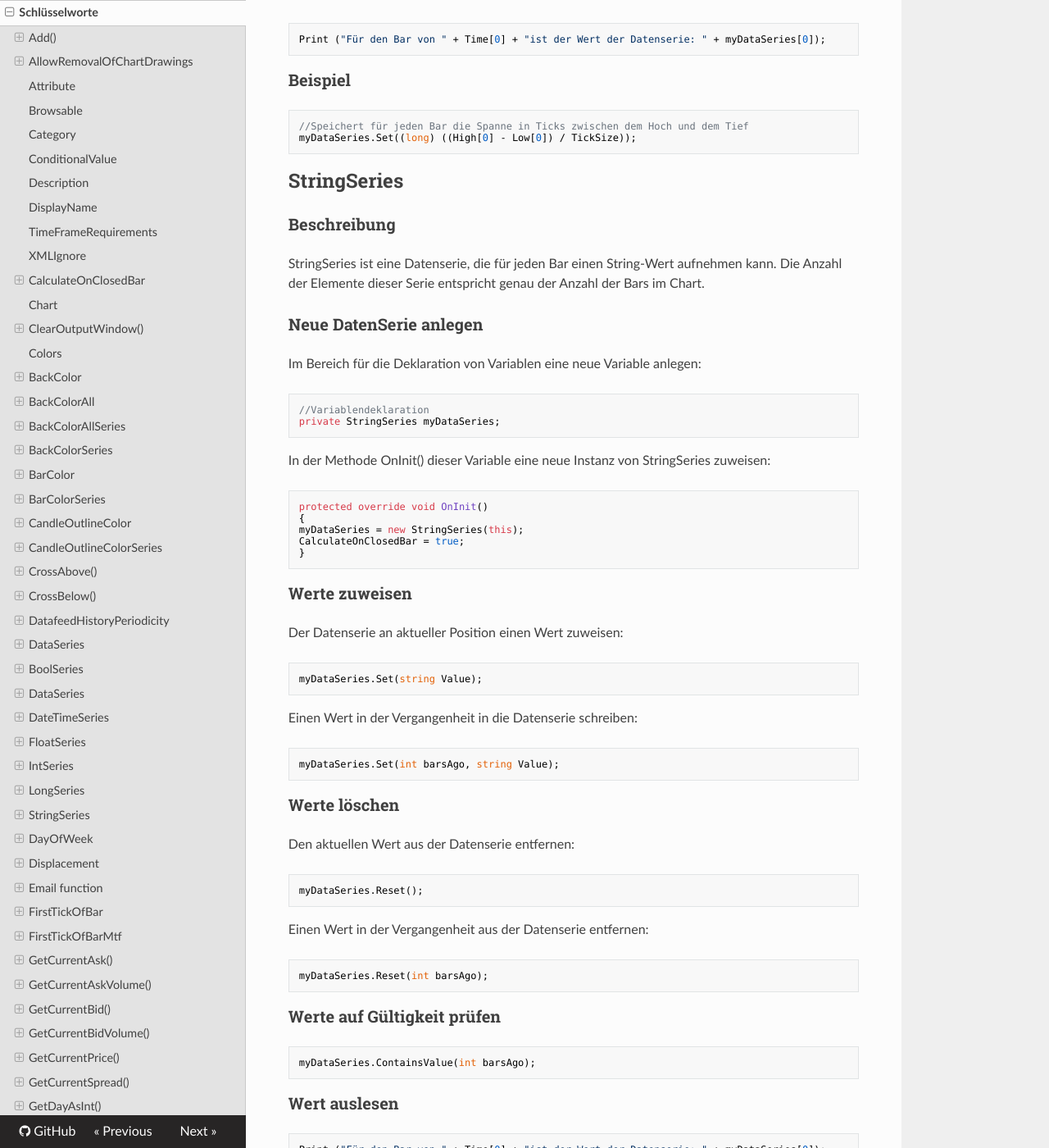
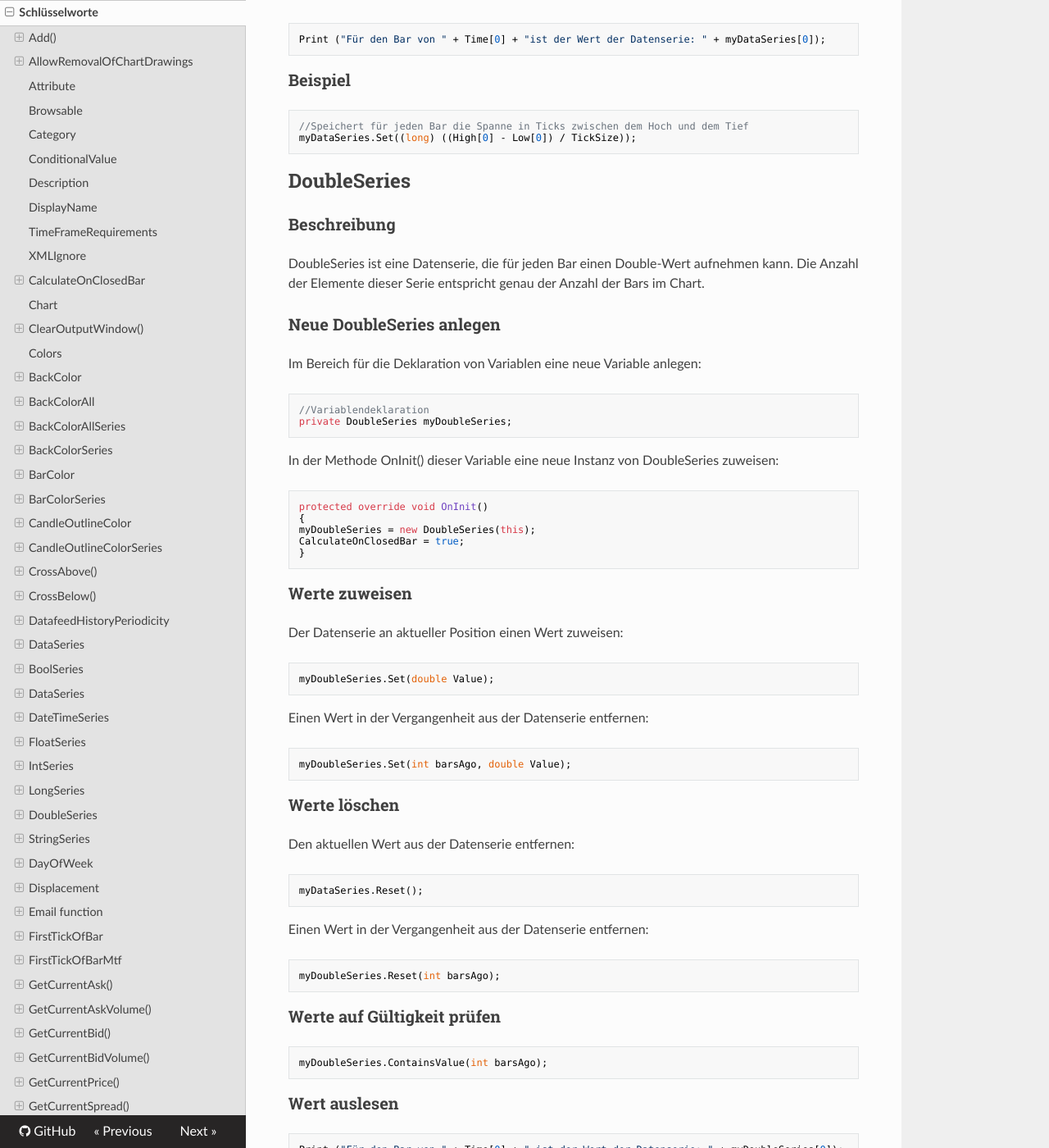
Before and after one commit to AgenaTrader/AgenaScript-documentation-de, an MkDocs documentation site: the page built from sources/schluesselworte.md, in a window 1280 px wide and 1400 px high, scrolled down 32162 px. Shown: the whole window at 82% size. Built offline with MkDocs 1.6.1, drawn with Linux system fonts in a browser that asks for light colours; nearby versions of some CDN libraries; old or Windows-style settings are respelled for this version of MkDocs; some of the changed text lies outside the part shown.

Commit message:
DoubleSeries added

````diff
--- a/sources/schluesselworte.md
+++ b/sources/schluesselworte.md
@@ -1174,6 +1174,62 @@ Print ("Für den Bar von " + Time[0] + "ist der Wert der Datenserie: " + myDataS
 ```cs
 //Speichert für jeden Bar die Spanne in Ticks zwischen dem Hoch und dem Tief
 myDataSeries.Set((long) ((High[0] - Low[0]) / TickSize));
+```
+
+## DoubleSeries
+### Beschreibung
+DoubleSeries ist eine Datenserie, die für jeden Bar einen Double-Wert aufnehmen kann. Die Anzahl der Elemente dieser Serie entspricht genau der Anzahl der Bars im Chart.
+
+### Neue DoubleSeries anlegen
+Im Bereich für die Deklaration von Variablen eine neue Variable anlegen:
+```cs
+//Variablendeklaration
+private DoubleSeries myDoubleSeries;
+```
+In der Methode OnInit() dieser Variable eine neue Instanz von DoubleSeries zuweisen:
+```cs
+protected override void OnInit()
+{
+myDoubleSeries = new DoubleSeries(this);
+CalculateOnClosedBar = true;
+}
+```
+
+### Werte zuweisen
+Der Datenserie an aktueller Position einen Wert zuweisen:
+```cs
+myDoubleSeries.Set(double Value);
+```
+
+Einen Wert in der Vergangenheit aus der Datenserie entfernen:
+```cs
+myDoubleSeries.Set(int barsAgo, double Value);
+```
+
+### Werte löschen
+Den aktuellen Wert aus der Datenserie entfernen:
+```cs
+myDataSeries.Reset();
+```
+
+Einen Wert in der Vergangenheit aus der Datenserie entfernen:
+```cs
+myDoubleSeries.Reset(int barsAgo);
+```
+
+### Werte auf Gültigkeit prüfen
+```cs
+myDoubleSeries.ContainsValue(int barsAgo);
+```
+
+### Wert auslesen
+```cs
+Print ("Für den Bar von " + Time[0] + " ist der Wert der Datenserie: " + myDoubleSeries[0]);
+```
+
+### Beispiel
+```cs
+myDoubleSeries.Set((double) High[0]);
 ```
 
 ## StringSeries
````
